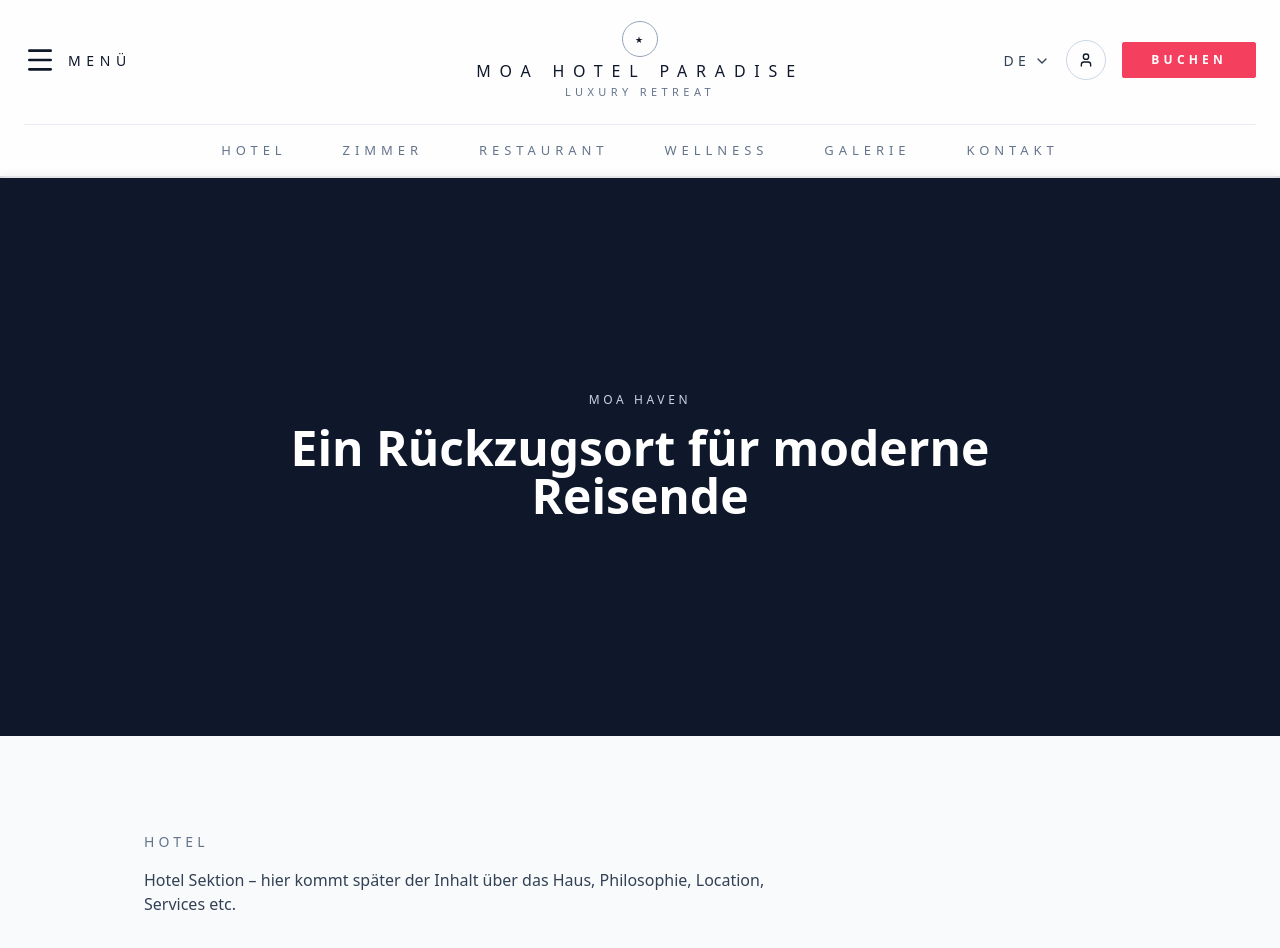
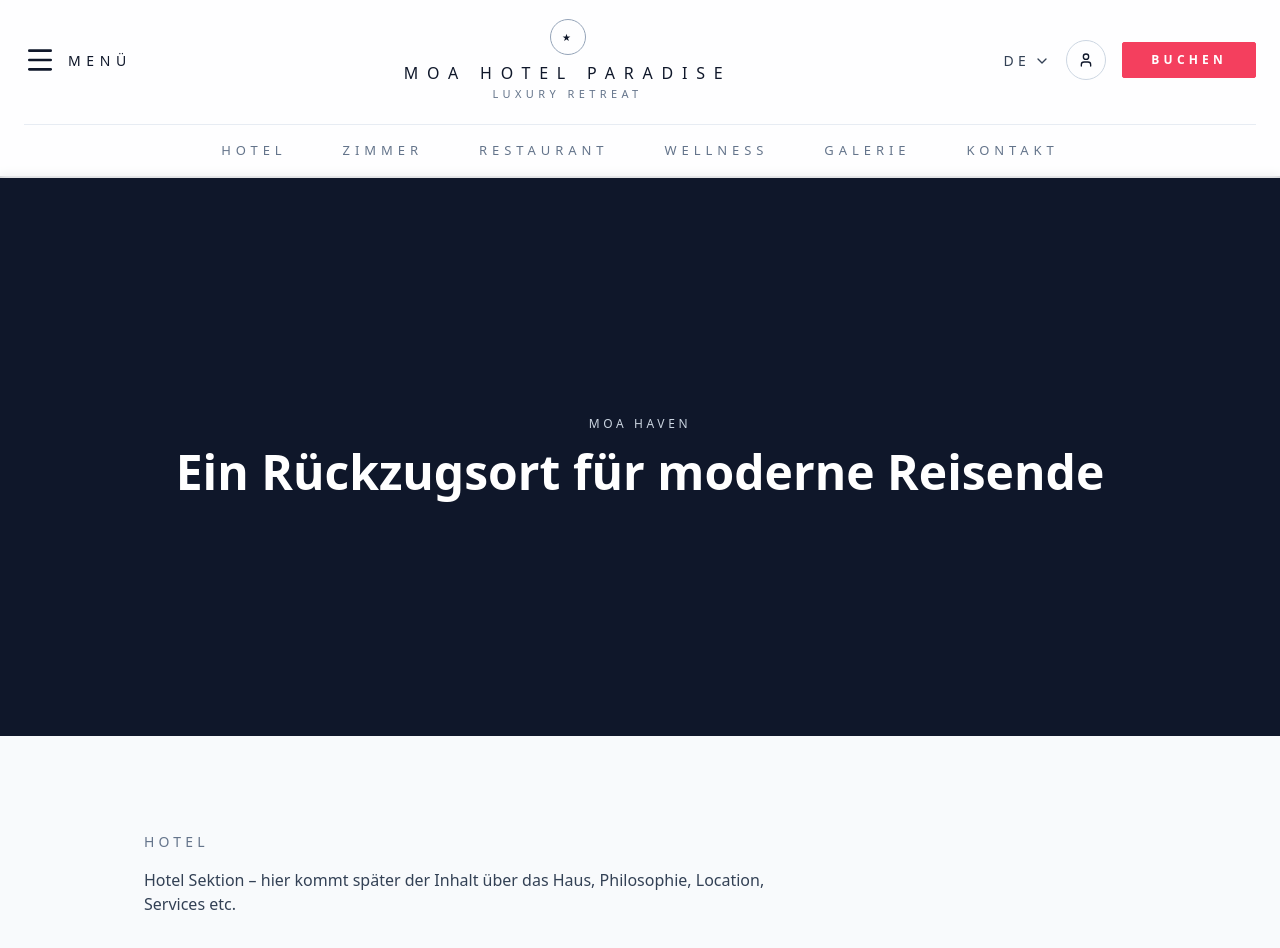
Before and after one commit to MOA-PROJEKT/final-hotel-project, a React (Vite) app in the folder frontend/vite-project/: page / in a window 1280 px wide. Shown: the top 948 px of the page. Built offline with nearby package versions, Linux system fonts and the light colour scheme.

Commit message:
header angepasst

```diff
--- a/frontend/vite-project/src/App.jsx
+++ b/frontend/vite-project/src/App.jsx
@@ -3,16 +3,17 @@ import Footer from "./components/layout/Footer";
 
 export default function App() {
   return (
-    <div className="min-h-screen bg-slate-50 text-slate-900">
+    <>
       <Navbar />
 
-      <main className="bg-slate-50">
+      {/* Seite (ohne extra Wrapper-Div) */}
+      <main className="min-h-screen bg-slate-50 text-slate-900">
         {/* HERO – später kommt hier Video / Bild */}
         <section
           id="hero"
           className="flex min-h-[70vh] items-center justify-center bg-slate-900 text-white"
         >
-          <div className="mx-auto max-w-4xl px-4 text-center">
+          <div className="mx-auto w-full max-w-5xl px-4 text-center">
             <p className="mb-4 text-xs tracking-[0.3em] uppercase text-slate-300">
               MOA Haven
             </p>
@@ -97,6 +98,6 @@ export default function App() {
       </main>
 
       <Footer />
-    </div>
+    </>
   );
 }
--- a/frontend/vite-project/src/components/layout/Navbar.jsx
+++ b/frontend/vite-project/src/components/layout/Navbar.jsx
@@ -32,7 +32,7 @@ function LanguageSwitcher({ current, onChange }) {
       </button>
 
       {open && (
-        <div className="absolute left-0 mt-1 space-y-1 text-[14px] tracking-[0.32em] uppercase">
+        <div className="absolute left-0 mt-1 space-y-1 text-[14px] tracking-[0.32em] uppercase bg-white/95 px-2 py-2 shadow-sm">
           {LANGUAGES.filter((code) => code !== current).map((code) => (
             <button
               key={code}
@@ -76,59 +76,38 @@ export default function Navbar() {
             : "bg-white/80 border-transparent backdrop-blur-sm text-slate-900"
         }`}
       >
-        <div className="mx-auto flex w-full max-w-[1400px] flex-col px-2 sm:px-4 lg:px-6 pt-3 pb-2">
-          {/* ROW 1: Burger / Logo / Actions */}
-          <div className="flex h-20 lg:h-24 items-center justify-between gap-4">
-            {/* LINKS: (Mobile = Sprache, Desktop = Burger) */}
-            <div className="flex flex-1 items-center">
-              {/* Mobile: Sprache links */}
-              <div className="flex lg:hidden">
-                <LanguageSwitcher current={language} onChange={setLanguage} />
-              </div>
-
-              {/* Desktop: Hamburger links (größer) */}
+        <div className="mx-auto w-full max-w-[1400px] px-2 sm:px-4 lg:px-6">
+          {/* ========= DESKTOP: ENTWEDER großer ODER schmaler Header ========= */}
+          {/* Großer Header (nur oben, nicht gescrollt) */}
+          {!isScrolled && (
+            <div className="hidden lg:flex flex-col pt-3 pb-2">
+              {/* Row 1: Burger / Logo / Actions */}
+              <div className="flex h-24 items-center justify-between gap-4">
+                {/* Links: Hamburger */}
                 <button
                   type="button"
-                className="hidden lg:inline-flex items-center gap-3 text-[14px] tracking-[0.4em] uppercase"
+                  className="inline-flex items-center gap-3 text-[14px] tracking-[0.4em] uppercase"
                   onClick={() => setIsMenuOpen(true)}
                 >
-                <Menu className="h-6 w-6 lg:h-8 lg:w-8" />
+                  <Menu className="h-8 w-8" />
                   <span className="hidden sm:inline">Menü</span>
                 </button>
-            </div>
 
-            {/* LOGO in der Mitte */}
+                {/* Mitte: Logo */}
                 <div className="flex flex-col items-center leading-tight">
-              {/* Stern-Logo – Handy kleiner, Desktop größer */}
-              <div className="mb-1 flex h-7 w-7 lg:h-9 lg:w-9 items-center justify-center rounded-full border border-slate-400 text-[9px] tracking-[0.2em]">
+                  <div className="mb-2 flex h-9 w-9 items-center justify-center rounded-full border border-slate-400 text-[10px] tracking-[0.2em]">
                     ★
                   </div>
-
-              {/* Haupttitel */}
-              <span className="text-[12px] tracking-[0.45em] uppercase lg:text-[16px] lg:tracking-[0.55em]">
+                  <span className="text-[16px] tracking-[0.55em] uppercase">
                     MOA HOTEL PARADISE
                   </span>
-
-              {/* Untertitel */}
-              <span className="mt-1 text-[9px] tracking-[0.35em] uppercase text-slate-500 lg:text-[11px] lg:tracking-[0.4em]">
+                  <span className="mt-1 text-[11px] tracking-[0.4em] uppercase text-slate-500">
                     Luxury Retreat
                   </span>
                 </div>
 
-            {/* RECHTS: (Mobile = Burger, Desktop = Sprache + Login + Buchen) */}
-            <div className="flex flex-1 items-center justify-end gap-3 sm:gap-4">
-              {/* Mobile: Hamburger rechts (so lassen) */}
-              <button
-                type="button"
-                className="inline-flex lg:hidden items-center gap-3 text-[14px] tracking-[0.4em] uppercase"
-                onClick={() => setIsMenuOpen(true)}
-              >
-                <Menu className="h-6 w-6" />
-                <span className="hidden sm:inline">Menü</span>
-              </button>
-
-              {/* Desktop: Sprache + Login + Buchen */}
-              <div className="hidden lg:flex items-center gap-3 sm:gap-4">
+                {/* Rechts: Sprache + Login + Buchen */}
+                <div className="flex items-center gap-3 sm:gap-4">
                   <LanguageSwitcher current={language} onChange={setLanguage} />
 
                   <button
@@ -147,10 +126,9 @@ export default function Navbar() {
                   </button>
                 </div>
               </div>
-          </div>
 
-          {/* ROW 2: Linie + Navigation (nur Desktop) */}
-          <div className="hidden lg:flex flex-col">
+              {/* Row 2: Linie + Navigation */}
+              <div className="flex flex-col">
                 <div className="mt-4 border-t border-slate-200/80" />
                 <nav className="flex items-center justify-center gap-14 pt-4 pb-2 text-[13px] uppercase tracking-[0.38em]">
                   {navLinks.map((link) => (
@@ -165,9 +143,79 @@ export default function Navbar() {
                 </nav>
               </div>
             </div>
+          )}
+
+          {/* Schmaler Header (nur wenn gescrollt) */}
+          {isScrolled && (
+            <div className="hidden lg:flex h-14 items-center justify-between gap-6">
+              {/* Links: Brand klein */}
+              <div className="flex flex-col leading-tight">
+                <span className="text-[13px] tracking-[0.45em] uppercase">
+                  MOA HOTEL PARADISE
+                </span>
+                <span className="text-[9px] tracking-[0.35em] uppercase text-slate-500">
+                  Luxury Retreat
+                </span>
+              </div>
+
+              {/* Mitte: Navigation */}
+              <nav className="flex items-center justify-center gap-10 text-[12px] uppercase tracking-[0.35em]">
+                {navLinks.map((link) => (
+                  <a
+                    key={link.label}
+                    href={link.href}
+                    className="text-slate-500 hover:text-slate-900 transition-colors"
+                  >
+                    {link.label}
+                  </a>
+                ))}
+              </nav>
+
+              {/* Rechts: Buchen */}
+              <button
+                type="button"
+                className="inline-flex rounded-sm border border-rose-500 bg-rose-500 px-7 py-2 text-[11px] font-semibold uppercase tracking-[0.35em] text-white hover:bg-transparent hover:text-rose-500 transition-colors"
+              >
+                Buchen
+              </button>
+            </div>
+          )}
+
+          {/* ========= MOBILE / TABLET HEADER (immer, < lg) ========= */}
+          <div className="flex lg:hidden flex-col pt-5 pb-2">
+            {/* Row 1: Sprache / Logo / Burger */}
+            <div className="flex h-16  items-center justify-between gap-4">
+              {/* links: Sprache */}
+              <LanguageSwitcher current={language} onChange={setLanguage} />
+
+              {/* Mitte: Logo (kleiner) */}
+              <div className="flex flex-col items-center leading-tight">
+                <div className="mb-1 flex h-7 w-7 items-center justify-center rounded-full border border-slate-400 text-[9px] tracking-[0.2em]">
+                  ★
+                </div>
+                <span className="text-[12px] tracking-[0.45em] uppercase">
+                  MOA HOTEL PARADISE
+                </span>
+                <span className="mt-1 text-[9px] tracking-[0.35em] uppercase text-slate-500">
+                  Luxury Retreat
+                </span>
+              </div>
+
+              {/* rechts: Burger */}
+              <button
+                type="button"
+                className="inline-flex items-center gap-3 text-[14px] tracking-[0.4em] uppercase"
+                onClick={() => setIsMenuOpen(true)}
+              >
+                <Menu className="h-6 w-6" />
+              </button>
+            </div>
+
+          </div>
+        </div>
       </header>
 
-      {/* Platzhalter unter dem Header (für Hero) */}
+      {/* Platzhalter unter dem fixen Header */}
       <div className="h-32 sm:h-40 lg:h-44" />
 
       {/* OVERLAY-MENÜ (HAMBURGER) */}
@@ -178,23 +226,23 @@ export default function Navbar() {
             : "opacity-0 pointer-events-none bg-transparent"
         }`}
       >
-        {/* PANEL LINKS */}
+        {/* Panel links */}
         <div
           className={`relative h-full w-full lg:max-w-md bg-amber-900/95 text-white flex flex-col transform transition-transform duration-500 ${
             isMenuOpen ? "translate-x-0" : "-translate-x-full"
           }`}
         >
-          {/* X – mobile rechts, Desktop links ungefähr auf Burger-Höhe */}
+          {/* X */}
           <button
             type="button"
             className="absolute top-8 right-3 lg:left-8 lg:right-auto lg:top-10 inline-flex h-10 w-10 items-center justify-center rounded-full border border-white/60 hover:border-white"
             onClick={() => setIsMenuOpen(false)}
             aria-label="Menü schließen"
           >
-            <X className="h-4 w-4 lg:h-5 lg:w-5" />
+            <X className="h-5 w-5" />
           </button>
 
-          {/* Links im Overlay: Mobile bleibt, Desktop mehr Abstand nach unten */}
+          {/* Links im Overlay */}
           <nav className="flex-1 overflow-y-auto px-8 pt-20 lg:pt-32 space-y-7 lg:space-y-8 text-[14px] lg:text-[15px] tracking-[0.4em] uppercase">
             {navLinks.map((link) => (
               <button
@@ -232,7 +280,7 @@ export default function Navbar() {
           </div>
         </div>
 
-        {/* klickbarer Hintergrund rechts – Desktop */}
+        {/* rechter Hintergrund (Desktop) */}
         <button
           type="button"
           className="hidden lg:block flex-1"
```
Lines whose indentation alone changed are shown as unchanged.
